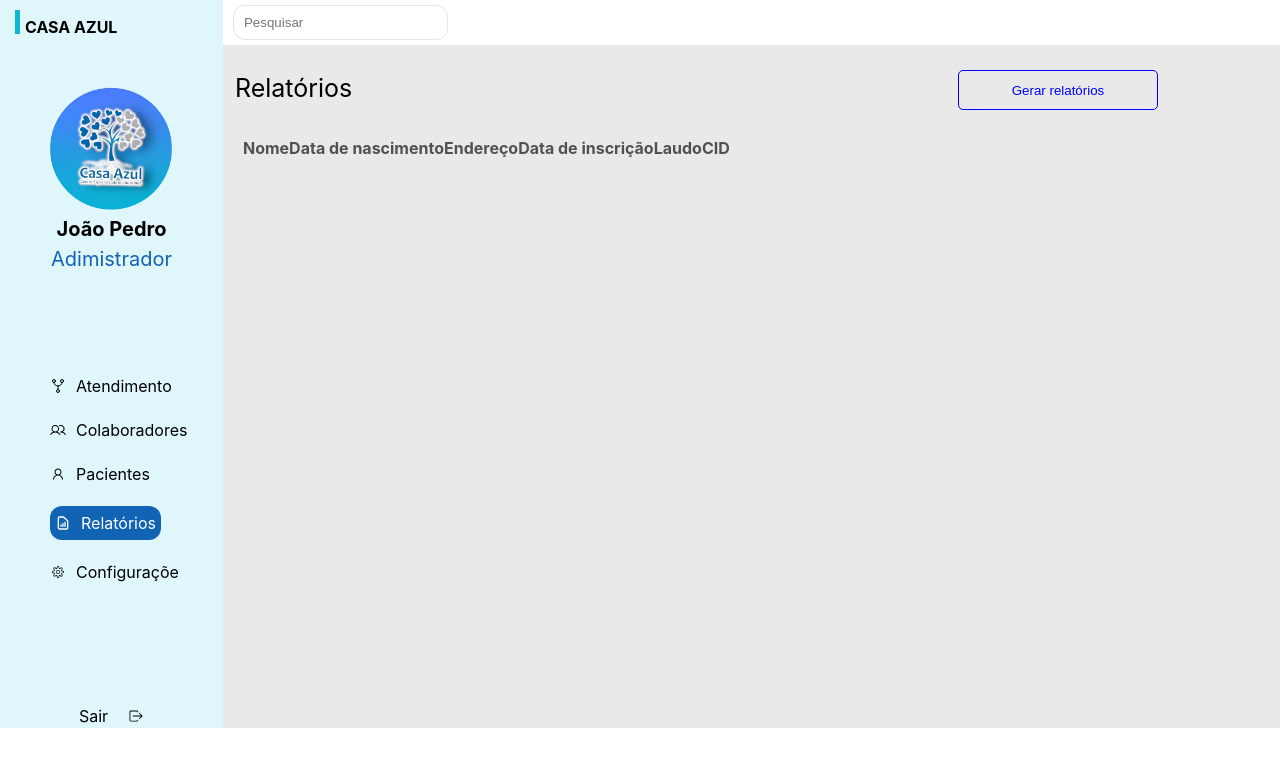
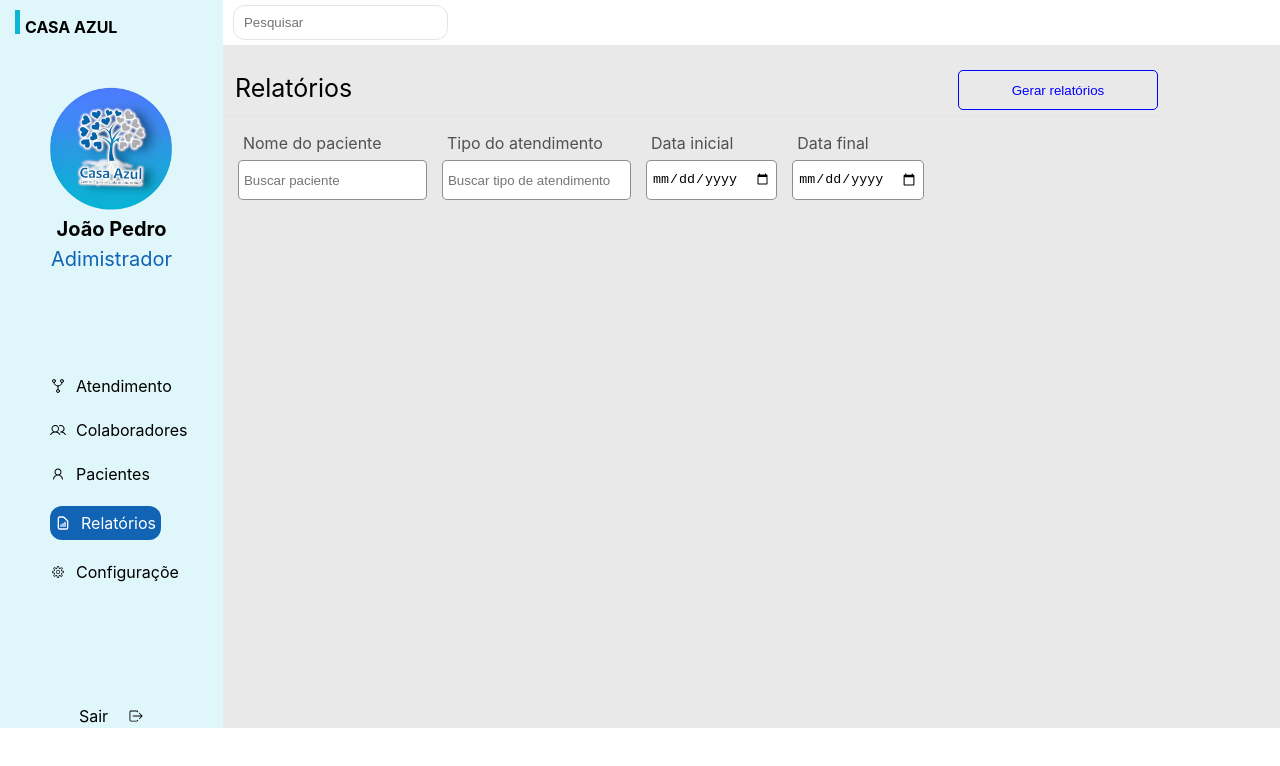
Before and after one commit to jpdicarvalho/CasaAzul-Frontend, a React (Vite) app: page /Relatorios in a window 1280 px wide. Shown: the top 766 px of the page. Built offline with nearby package versions, Linux system fonts and the light colour scheme.

Commit message:
Start creation relatorio

```diff
--- a/src/Atendimento/Atendimento.jsx
+++ b/src/Atendimento/Atendimento.jsx
@@ -134,7 +134,7 @@ useEffect(() =>{
 
                 <div className="container__addPaciente">
                     <div className="tittle__information">
-                        Atendimentos em aberto
+                        Atendimentos
                     </div>
                     <button className='add__paciente' onClick={navigateToAddNewAtendimento}>
                         Criar atendimento
--- a/src/Paciente/Paciente.css
+++ b/src/Paciente/Paciente.css
@@ -73,13 +73,7 @@
     transition: 0.5s;
 
 }
-.name__menu:hover{
-    border-radius: 12px;
-    padding: 5px;
-    background: #1163B4;
-    color: #fff;
-    transition: 0.5s;
-}
+
 .icon__menu{
     margin-right: 10px;
 }
--- a/src/Relatorios/Relatorios.css
+++ b/src/Relatorios/Relatorios.css
@@ -0,0 +1,15 @@
+.section__inputs__search{
+    display: flex;
+    padding: 10px;
+}
+.container__tittle_and_input{
+    padding-left: 5px;
+    color: #535050;
+}
+.tittle__table__inner{
+    padding: 5px;
+    margin-right: 30px;
+}
+.container__input__search{
+    padding-left: 25px;
+}
--- a/src/Relatorios/Relatorios.jsx
+++ b/src/Relatorios/Relatorios.jsx
@@ -29,7 +29,24 @@ const navigateToColaboradores = (colaboradores) => {
 const navigateToPaciente = (paciente) => {
     navigate("/Paciente", {state: {paciente}});
 };
+const [SearchPaciente, setSearchSearchPaciente] = useState('');
+const [pacientes, setPacientes] = useState([]);
+const [messagePacientes, setMessagePacientes] = useState('');
 
+
+const getAllPacientes = () =>{
+    axios.get(`http://localhost:8000/api/get-pacientes/${SearchPaciente}`)
+    .then(res =>{
+        if(res.data.Success === "Success"){
+            setMessagePacientes('')
+            setPacientes(res.data.resul);
+        }else{
+            setPacientes([])
+            setMessagePacientes("Nenhum paciente encontrado.")
+        }
+    }).catch(err => console.log("Erro ao buscar colaboradores.", err))
+}
+console.log(SearchPaciente)
 
     return(
         <div className="main">
@@ -89,14 +106,29 @@ const navigateToPaciente = (paciente) => {
                         Gerar relatórios
                     </button>
                 </div>
-                <div className="container__tittle__table">
-                    <p>Nome</p>
-                    <p>Data de nascimento</p>
-                    <p>Endereço</p>
-                    <p>Data de inscrição</p>
-                    <p>Laudo</p>
-                    <p>CID</p>
+            <div className="section__inputs__search">
+
+                <div className="container__tittle_and_input">
+                   <p className='tittle__table__inner'>Nome do paciente</p>
+                   <input type="text" className='input__inner' placeholder='Buscar paciente' onChange={(e) => {setSearchSearchPaciente(e.target.value)}}/>
+                   {SearchPaciente &&(
+                        <button className="Btn_buscar" onClick={getAllPacientes}>Buscar</button>
+                    )}
                 </div>
+                <div className="container__tittle_and_input">
+                    <p className='tittle__table__inner'>Tipo do atendimento</p>
+                   <input type="text" className='input__inner' placeholder='Buscar tipo de atendimento'/>
+                </div>
+                <div className="container__tittle_and_input">
+                    <p className='tittle__table__inner'>Data inicial</p>
+                   <input type="date" className='input__inner'/>
+                </div>
+                <div className="container__tittle_and_input">
+                    <p className='tittle__table__inner'>Data final</p>
+                   <input type="date" className='input__inner'/>
+                </div>
+
+            </div>
             </div>
         </div>
 
```
